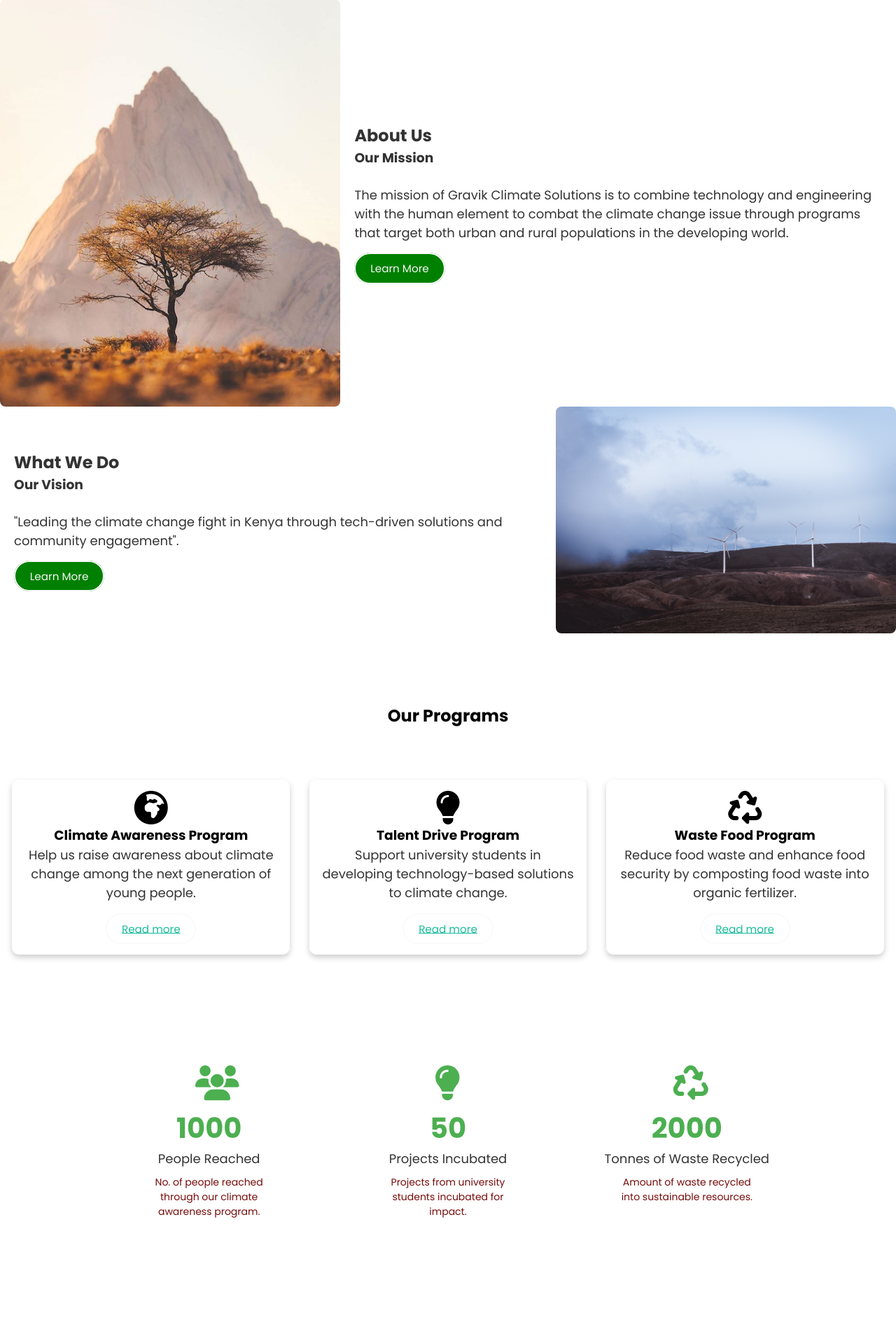
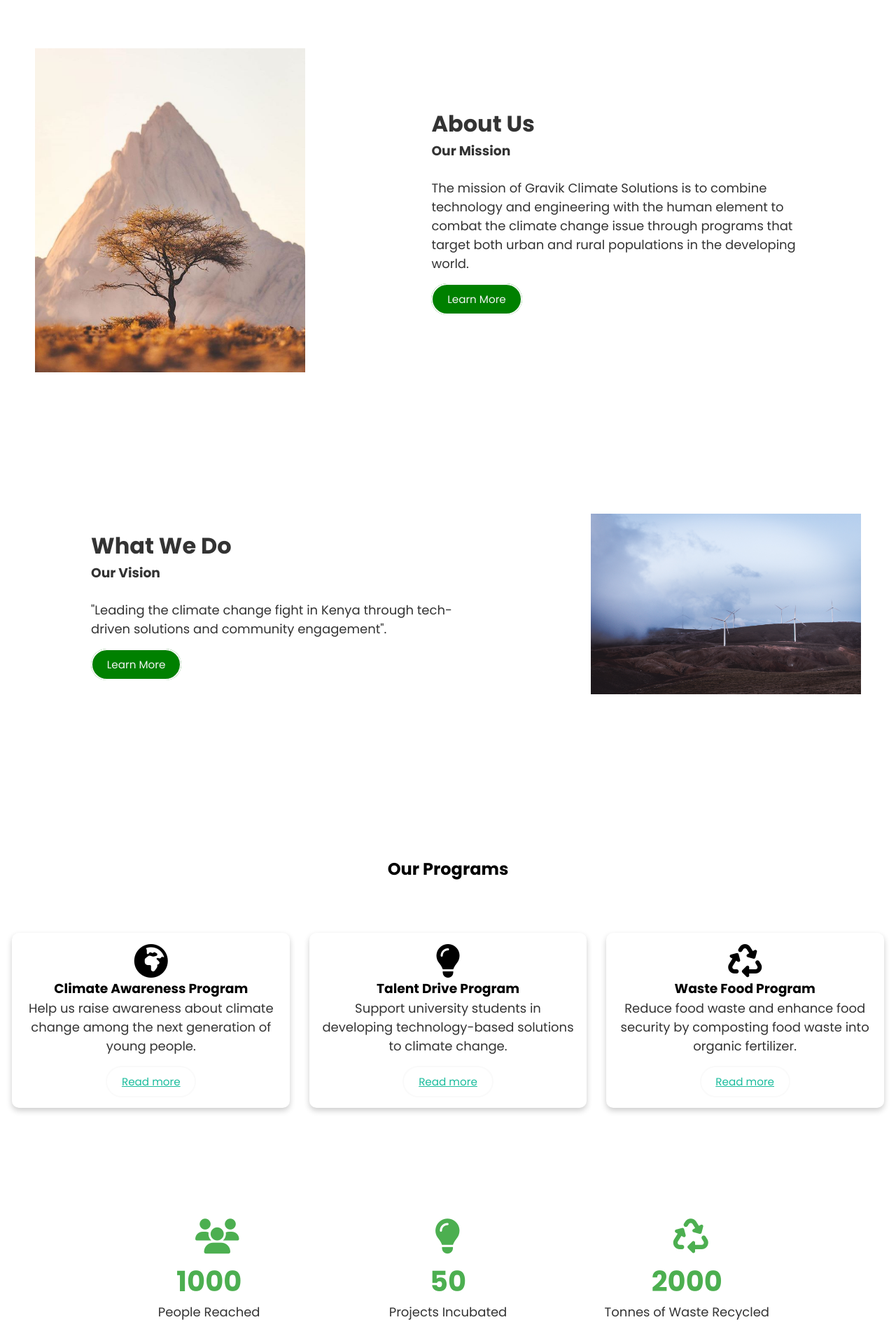
Before and after one commit to KelvinGitu/gravik_cs, a Django app: page / in a window 1280 px wide. Shown: the part 851-2750 px from the top of the page at 70% size. Run offline with Django 4.2, Linux system fonts and the light colour scheme; some libraries are stand-ins or nearby versions.

Commit message:
about-page css

```diff
--- a/static/styles.css
+++ b/static/styles.css
@@ -135,6 +135,10 @@
             flex: 1;
             padding: 20px;
         }
+       .about-section h2{
+        font-size: 32px;
+
+       }
         .button-link{
             padding: 0.6rem 1.3rem;
             background-color: green;
@@ -175,16 +179,17 @@
               max-width: 38%;
               height: auto;
               border-radius: 8px;
+              padding: 50px;
           }
 
             .about-section .text {
                 flex: 1;
+                padding: 130px;
+
             }
         }
 
  /* About Us */
-
-
 
 
 
@@ -263,7 +268,7 @@ p {
 
 .description {
     font-size: 14px;
-    color: #770b0b;
+    color: #080808;
     max-width: 200px;
     margin: 10px auto;
 }
@@ -779,7 +784,7 @@ p {
   }
   header {
     background: #333;
-    color: #fff;
+    color: #ffffff;
     padding: 1em 0;
   }
   .program-about {
@@ -789,7 +794,7 @@ p {
     color: #008000;
   }
   .program-about p {
-    color: #666;
+    color: #140101;
   }
   .button-about {
     display: inline-block;
```
